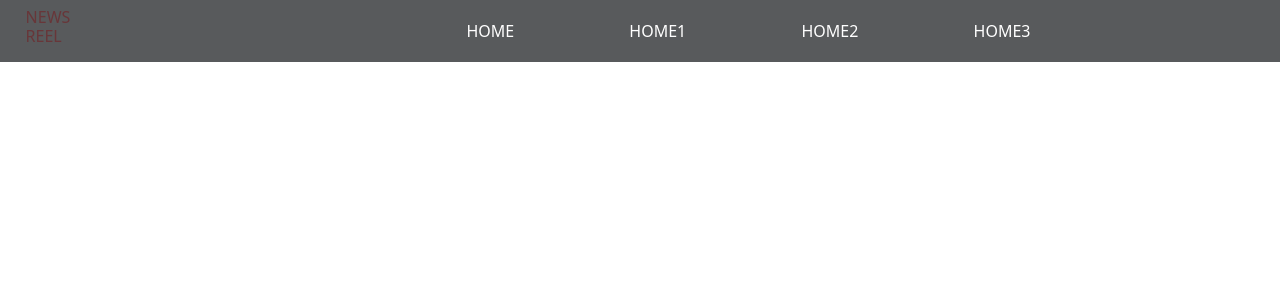
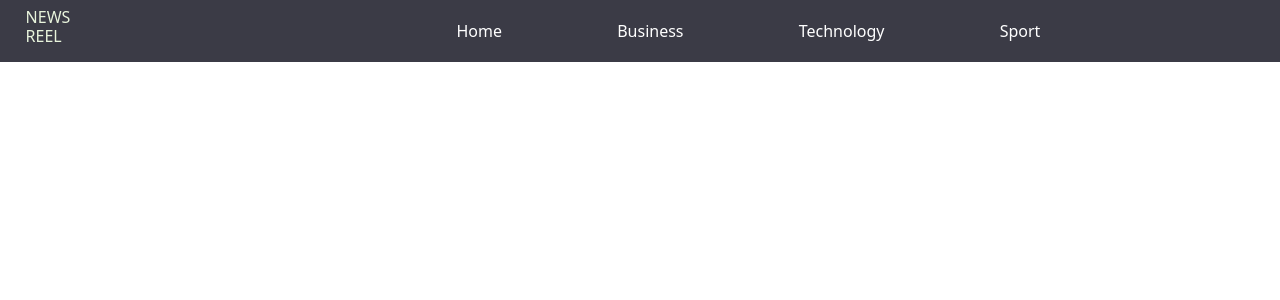
Before and after one commit to Jaffar-Hussein/News-Reel, a Flask app: page / in a window 1280 px wide. Shown: the top 300 px of the page. Run offline with Flask 2, Linux system fonts and the light colour scheme; some libraries are stand-ins or nearby versions.

Commit message:
ft:navbar-added background to nav

```diff
--- a/app/static/css/index.css
+++ b/app/static/css/index.css
@@ -1,9 +1,9 @@
 .navitem{
-    background-color: #585a5c!important;
+    background-color: #3b3b46!important;
 
 }
 .title a{
-    color: #683639 !important;
+    color: #E8F4DC !important;
     margin-left:2vw!important;
 }
 a {
@@ -14,8 +14,8 @@ a {
     margin-left: 9vw !important;
 }
 .container-fluid{
-    display: flex!important;
+    /* display: flex!important;
     flex-wrap: inherit!important;
-    align-items: center!important;
+    align-items: center!important; */
     justify-content: center !important;
 }
--- a/app/templates/nav.html
+++ b/app/templates/nav.html
@@ -5,9 +5,9 @@
     <p class="h6 title">{{render_nav_item('index','NEWS REEL')}}</p>
 
     <div class="container-fluid">
-        {{render_nav_item('index','HOME')}}
-        {{render_nav_item('index','HOME1')}}
-        {{render_nav_item('index','HOME2')}}
-        {{render_nav_item('index','HOME3')}}
+        {{render_nav_item('index','Home')}}
+        {{render_nav_item('index','Business')}}
+        {{render_nav_item('index','Technology')}}
+        {{render_nav_item('index','Sport')}}
     </div>
 </nav>
```
